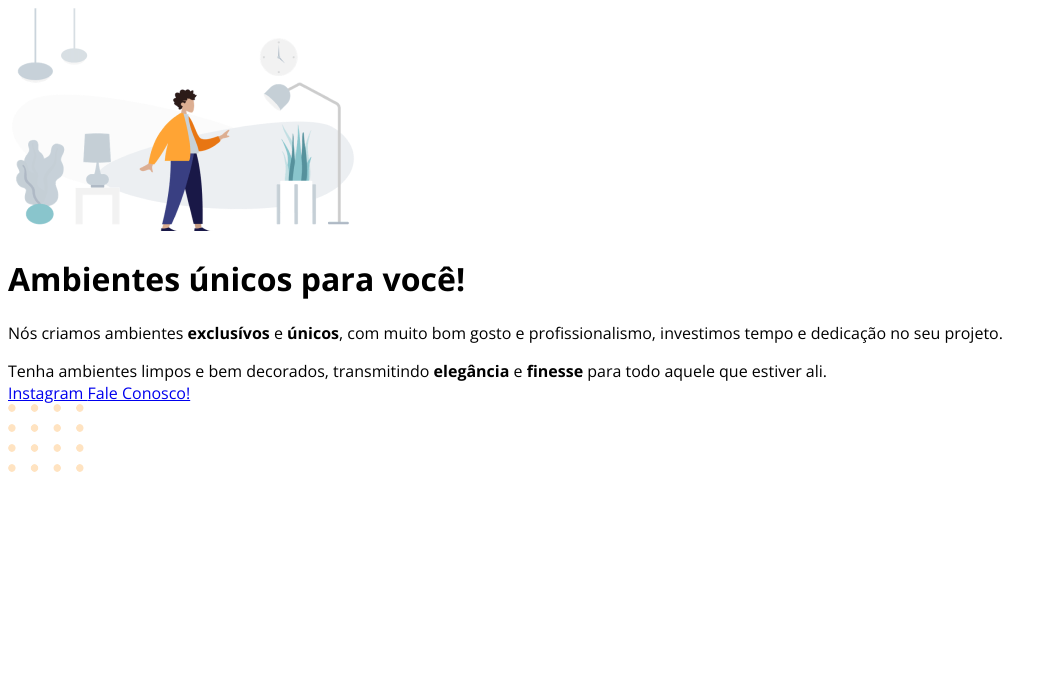
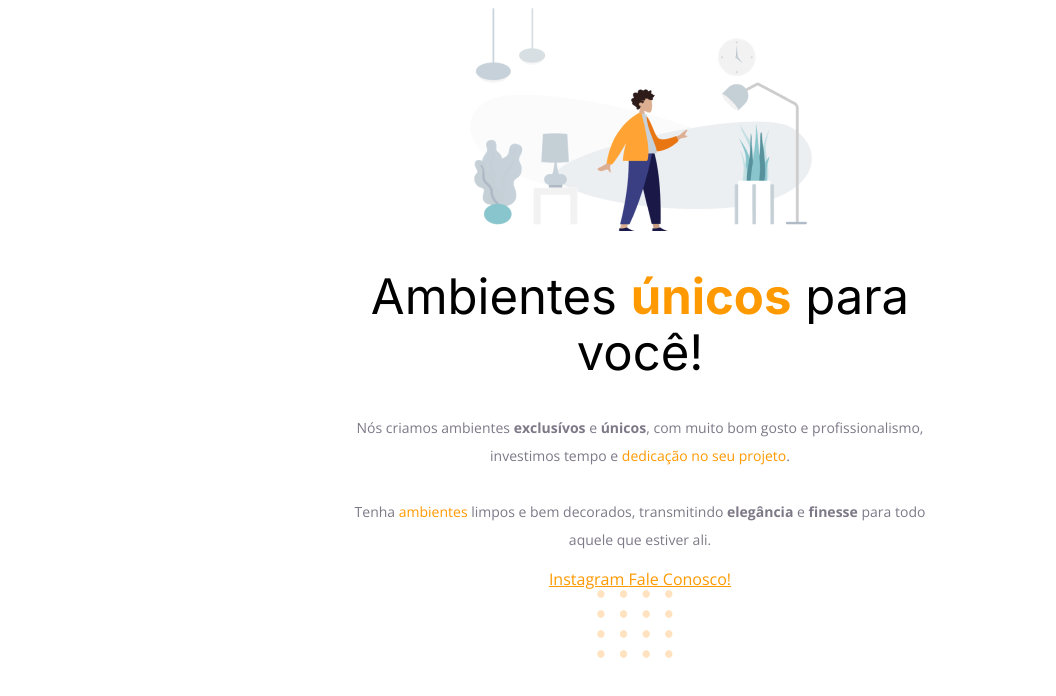
Before and after one commit to Wake1101/projeto-moveis-para-voce, a plain HTML site: page index.html in a window 1280 px wide. Shown: the whole page, without its empty margins (0-1056 px from the left). Drawn offline with nearby package versions, Linux system fonts and the light colour scheme.

Commit message:
font changes

```diff
--- a/index.html
+++ b/index.html
@@ -23,8 +23,8 @@
         Nós criamos ambientes <strong>exclusívos</strong> e
         <strong>únicos</strong>, com muito bom gosto e profissionalismo,
         investimos tempo e <span>dedicação no seu projeto</span>.
-      </p>
-      <p2>
+        <br/>
+        <br/>
         Tenha <span>ambientes</span> limpos e bem decorados, transmitindo
         <strong>elegância</strong> e <strong>finesse</strong> para todo aquele
         que estiver ali.
--- a/style.css
+++ b/style.css
@@ -1,7 +1,28 @@
+body {
+  font-family: "Open Sans", sans-serif;
+  text-align: center;
+}
+#hero {
+  width: 592px;
+  margin: auto;
+}
 /*aplicando a fonte nos elementos do site */
 h1 {
+  font-family: "Inter", sans-serif;
+  font-size: 49px;
+  line-height: 56px;
+  font-weight: 400;
 }
-body {
-  font-family: "Open Sans", sans-serif;
+h1 span {
+  font-weight: 700;
 }
-/*testes*/
+/*adicionando cores para as palavras destacadas*/
+span,
+a {
+  color: #f90;
+}
+p {
+  color: #7d7987;
+  font-size: 14px;
+  line-height: 28px;
+}
```
